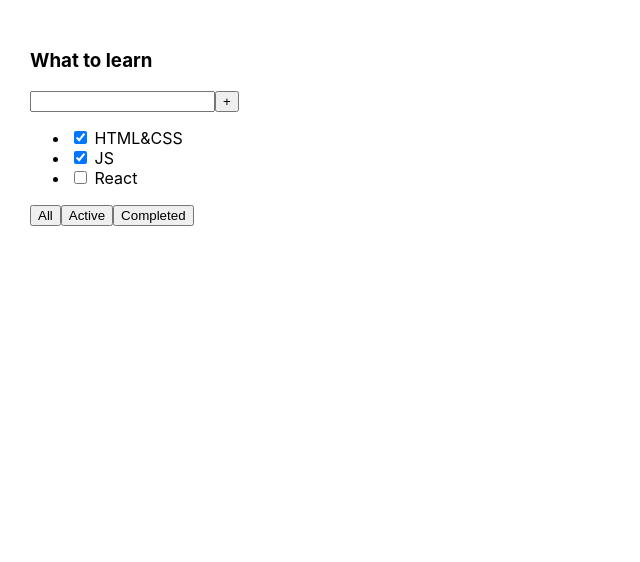
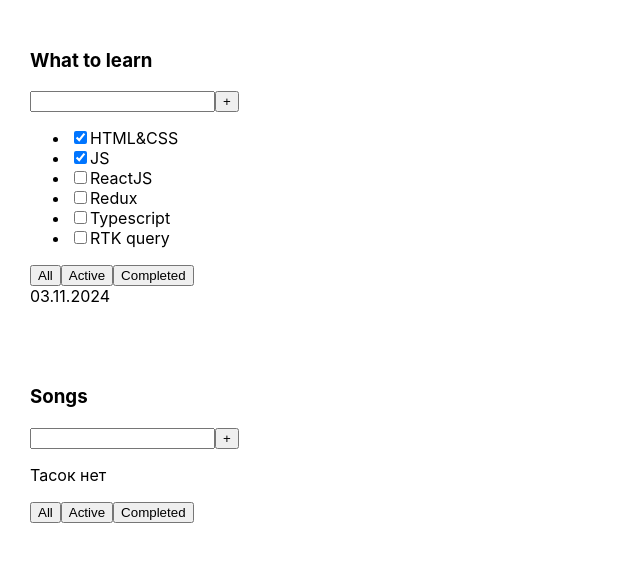
Before and after one commit to Mikhail8815/To-do-List, a React (Create React App) app: page / in a window 1280 px wide. Shown: the top 562 px of the page, without its empty margins (0-640 px from the left). Built offline with nearby package versions, Linux system fonts and the light colour scheme.

Commit message:
sp_01_week_1

```diff
--- a/src/App.tsx
+++ b/src/App.tsx
@@ -1,28 +1,31 @@
 import React from 'react';
 import './App.css';
+import {Todolist} from "./components/Todolist";
+
+export type TaskType = {
+    id: number;
+    title: string;
+    isDone: boolean;
+}
 
 function App() {
+    const tasks1: Array<TaskType> = [
+        { id: 1, title: 'HTML&CSS', isDone: true },
+        { id: 2, title: 'JS', isDone: true },
+        { id: 3, title: 'ReactJS', isDone: false },
+        { id: 4, title: 'Redux', isDone: false },
+        { id: 5, title: 'Typescript', isDone: false },
+        { id: 6, title: 'RTK query', isDone: false }
+    ]
+    const tasks2: Array<TaskType> = [
+
+    ]
     return (
-        <div className="App">
-            <div>
-                <h3>What to learn</h3>
-                <div>
-                    <input/>
-                    <button>+</button>
-                </div>
-                <ul>
-                    <li><input type="checkbox" checked={true}/> <span>HTML&CSS</span></li>
-                    <li><input type="checkbox" checked={true}/> <span>JS</span></li>
-                    <li><input type="checkbox" checked={false}/> <span>React</span></li>
-                </ul>
-                <div>
-                    <button>All</button>
-                    <button>Active</button>
-                    <button>Completed</button>
-                </div>
-            </div>
-        </div>
-    );
+        <>
+            <Todolist title={"What to learn"} tasks={tasks1} date={"03.11.2024"}/>
+            <Todolist title={"Songs"} tasks={tasks2}/>
+        </>
+    )
 }
 
 export default App;
--- /dev/null
+++ b/src/components/Button.tsx
@@ -0,0 +1,9 @@
+import React from 'react';
+
+type ButtonPropsType = {
+    title: string
+}
+
+export const Button = ({ title }: ButtonPropsType) => {
+    return <button>{title}</button>
+}
--- /dev/null
+++ b/src/components/Todolist.tsx
@@ -0,0 +1,42 @@
+import React from 'react';
+import {TaskType} from "../App";
+import {Button} from "./Button";
+
+type PropsType = {
+    title: string,
+    tasks: TaskType[],
+    date?: string
+}
+
+export const Todolist = ({title, tasks, date}: PropsType) => {
+    return (
+        <div className="App">
+            <div>
+                <h3>{title}</h3>
+                <div>
+                    <input/>
+                    <Button title={'+'} />
+                </div>
+                {tasks.length === 0 ? (
+                    <p>Тасок нет</p>
+                ) : (
+                    <ul>
+                        {tasks.map((task) => {
+
+                            return <li key={task.id}><input type="checkbox" checked={task.isDone}/>
+                                <span>{task.title}</span></li>
+                        })}
+                    </ul>
+                )}
+                <div>
+                    <Button title={"All"}/>
+                    <Button title={"Active"}/>
+                    <Button title={"Completed"}/>
+                </div>
+                <div>
+                {date}
+                </div>
+            </div>
+        </div>
+    );
+};
```
